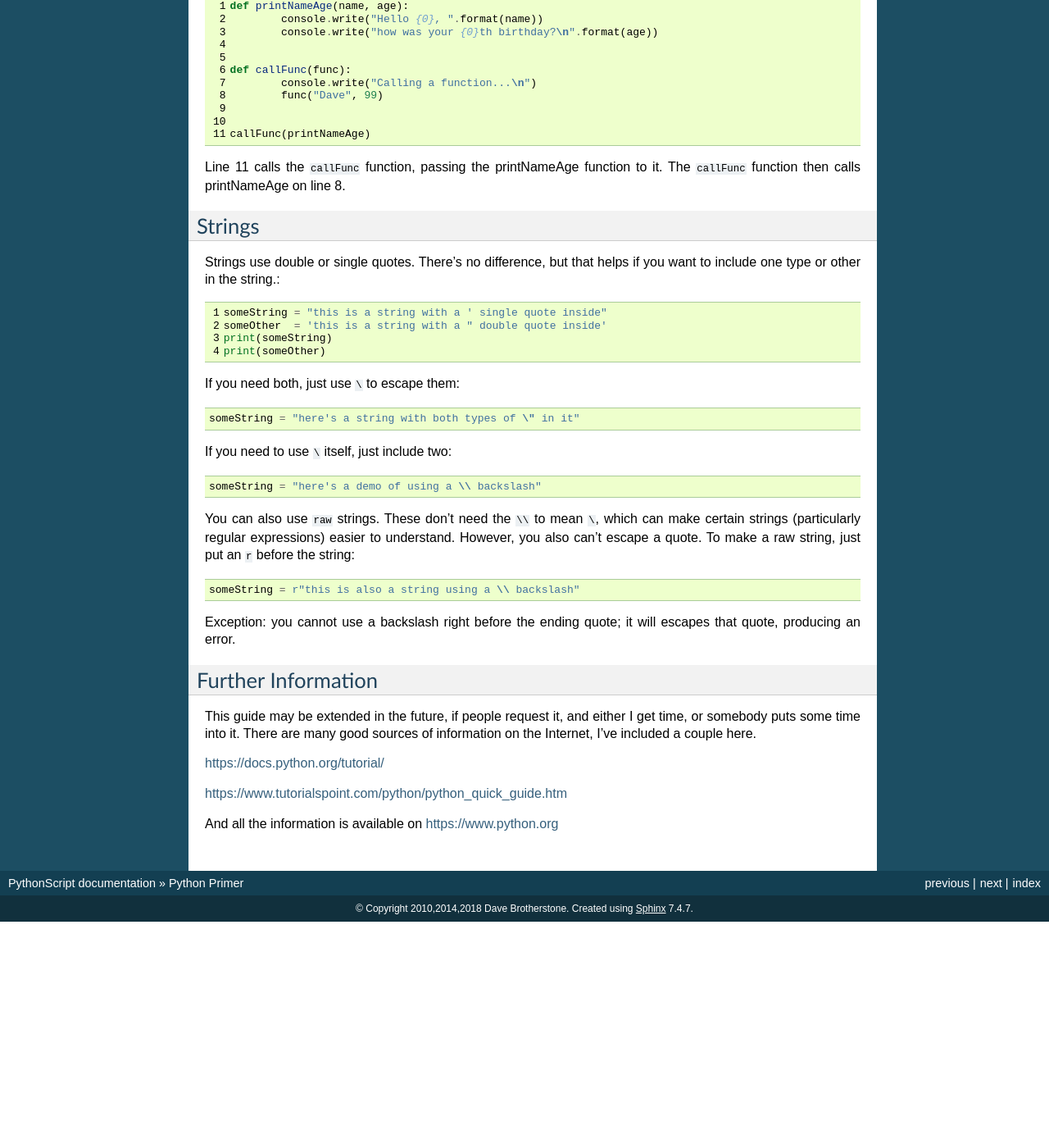
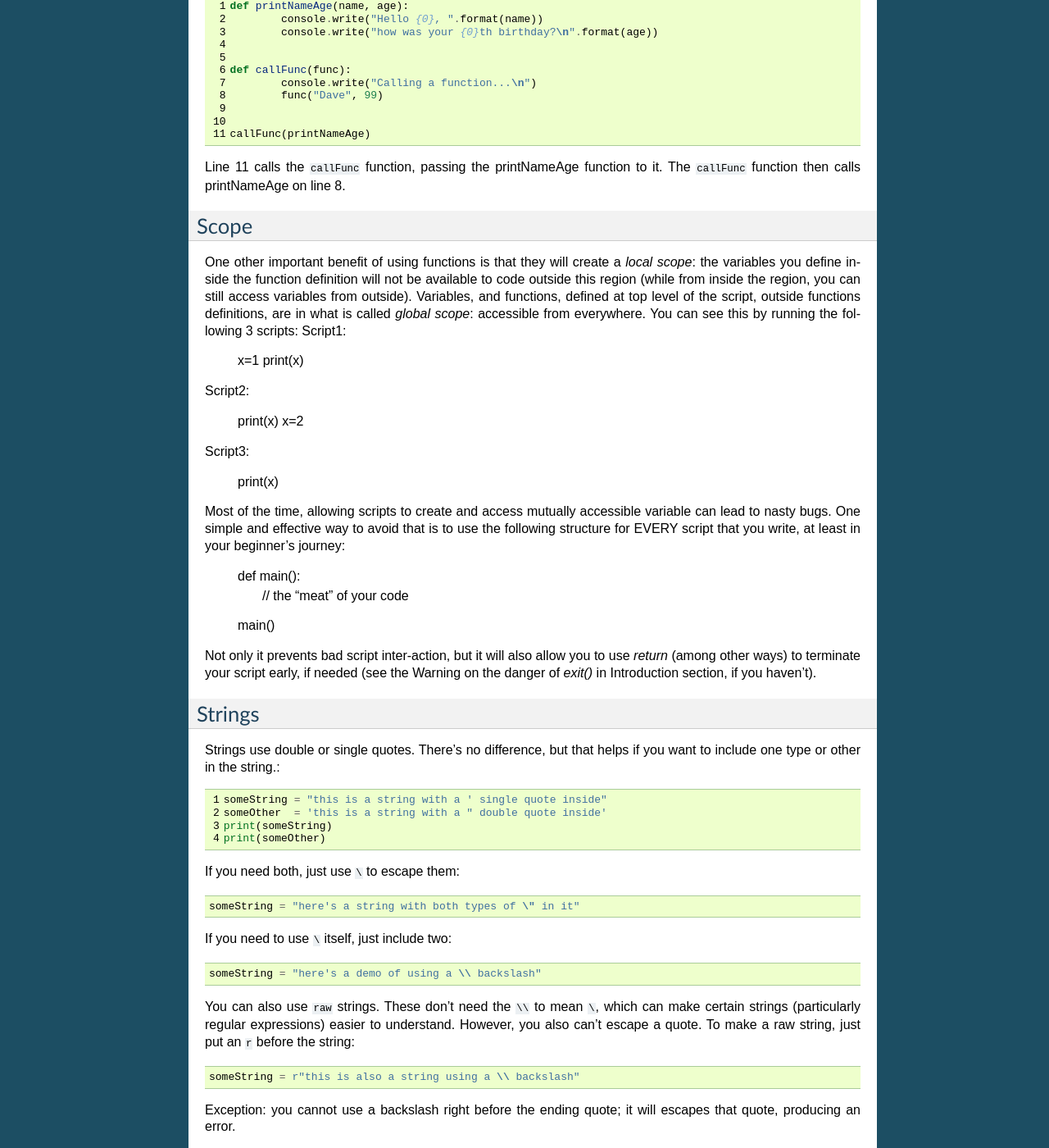
Before and after one commit to bruderstein/PythonScript, a Sphinx documentation site: the page built from docs/source/pythonprimer.rst, in a window 1280 px wide and 1400 px high, scrolled down 1639 px. Shown: the whole window at 82% size. Built offline with Sphinx 7.4.7, drawn with Linux system fonts in a browser that asks for light colours; before the commit the page ends 2763 px from its top, so only the background shows below that.

Commit message:
Update pythonprimer.rst : creating local scope, good practices
Added a new subsection, "Scope", explaining local vs global scope in simple terms, and recommending a simple local-scope structure (def main()... main) to avoid unwanted inter-script interaction.

```diff
--- a/docs/source/pythonprimer.rst
+++ b/docs/source/pythonprimer.rst
@@ -104,7 +104,35 @@ To pass the function to another function (as in callbacks in Python Script), jus
 Line 11 calls the ``callFunc`` function, passing the printNameAge function to it.  The ``callFunc`` function then calls printNameAge on line 8.
 
 
+Scope
+-----
 
+One other important benefit of using functions is that they will create a *local scope*: the variables you define inside the function definition will not be available to code outside this region (while from inside the region, you can still access variables from outside).
+Variables, and functions, defined at top level of the script, outside functions definitions, are in what is called *global scope*: accessible from everywhere.
+You can see this by running the following 3 scripts:
+Script1:
+
+	x=1
+	print(x)
+
+Script2:
+
+	print(x)
+	x=2
+
+Script3:
+
+	print(x)
+
+Most of the time, allowing scripts to create and access mutually accessible variable can lead to nasty bugs.
+One simple and effective way to avoid that is to use the following structure for EVERY script that you write, at least in your beginner's journey:
+
+	def main():
+		// the "meat" of your code
+
+	main()
+
+Not only it prevents bad script inter-action, but it will also allow you to use `return` (among other ways) to terminate your script early, if needed (see the Warning on the danger of `exit()` in Introduction section, if you haven't).
 
 
 Strings
```
